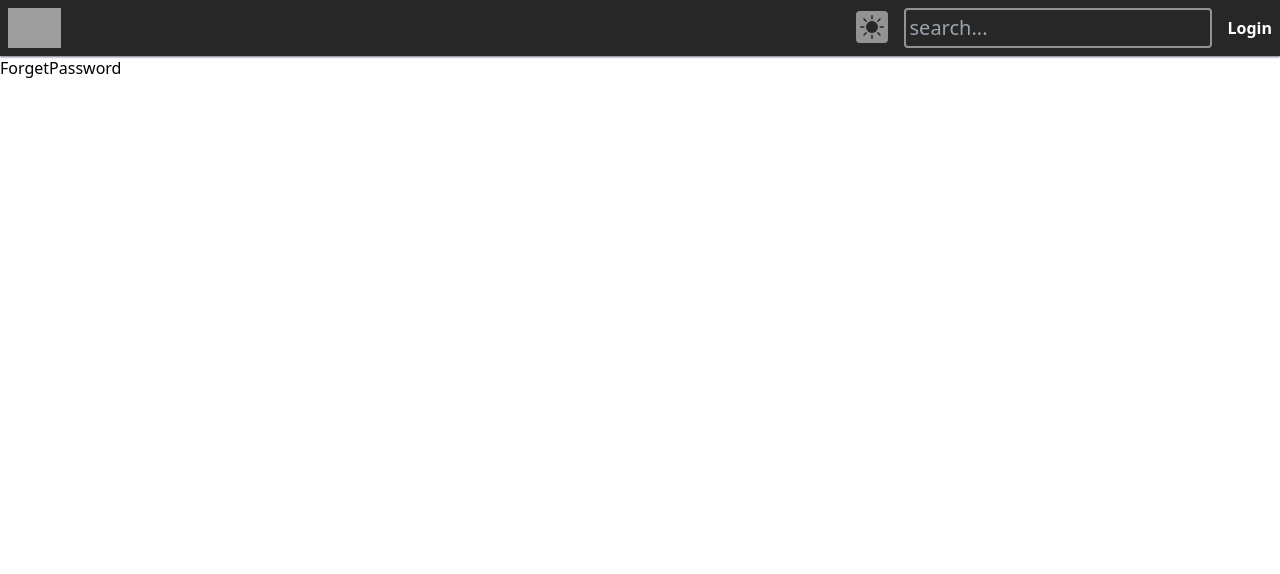
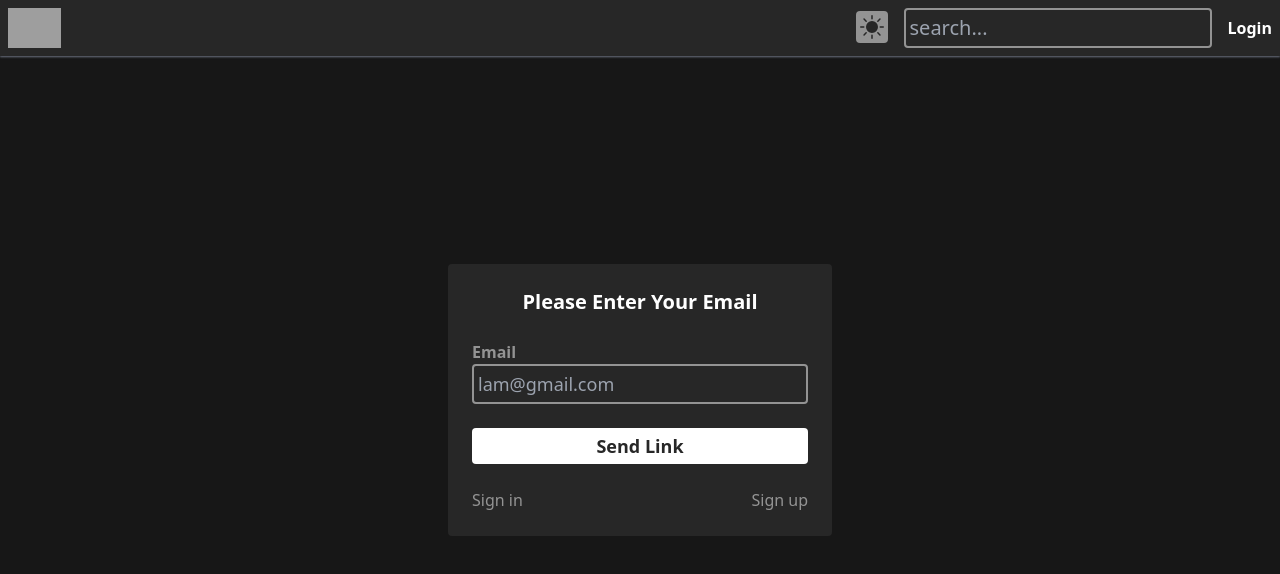
Before and after one commit to hayashijp296/Review-App, a React (Create React App) app in the folder frontend/: page /auth/forget-password in a window 1280 px wide. Shown: the top 574 px of the page. Built offline with nearby package versions, Linux system fonts and the light colour scheme; grey boxes are pictures that could not be loaded.

Commit message:
54 Create forgetpassword form

```diff
--- a/frontend/src/components/auth/ForgetPassword.jsx
+++ b/frontend/src/components/auth/ForgetPassword.jsx
@@ -1,5 +1,23 @@
 import React from 'react';
-
+import Container from '../Container';
+import CustomLink from '../CustomLink';
+import FormInput from '../form/FormInput';
+import Submit from '../form/Submit';
+import Title from '../form/Title';
 export default function ForgetPassword() {
-  return <div>ForgetPassword</div>;
+  return (
+    <div className="fixed inset-0 bg-primary -z-10 flex justify-center items-center">
+      <Container>
+        <form className="bg-secondary rounded p-6 w-96 space-y-6">
+          <Title>Please Enter Your Email</Title>
+          <FormInput label="Email" placeholder="lam@gmail.com" name="email" />
+          <Submit value="Send Link" />
+          <div className="flex justify-between">
+            <CustomLink to="/auth/signin">Sign in</CustomLink>
+            <CustomLink to="/auth/signup">Sign up</CustomLink>
+          </div>
+        </form>
+      </Container>
+    </div>
+  );
 }
```
Also changed, not shown: 1 other file (tests, documents, lock files or other folders).
